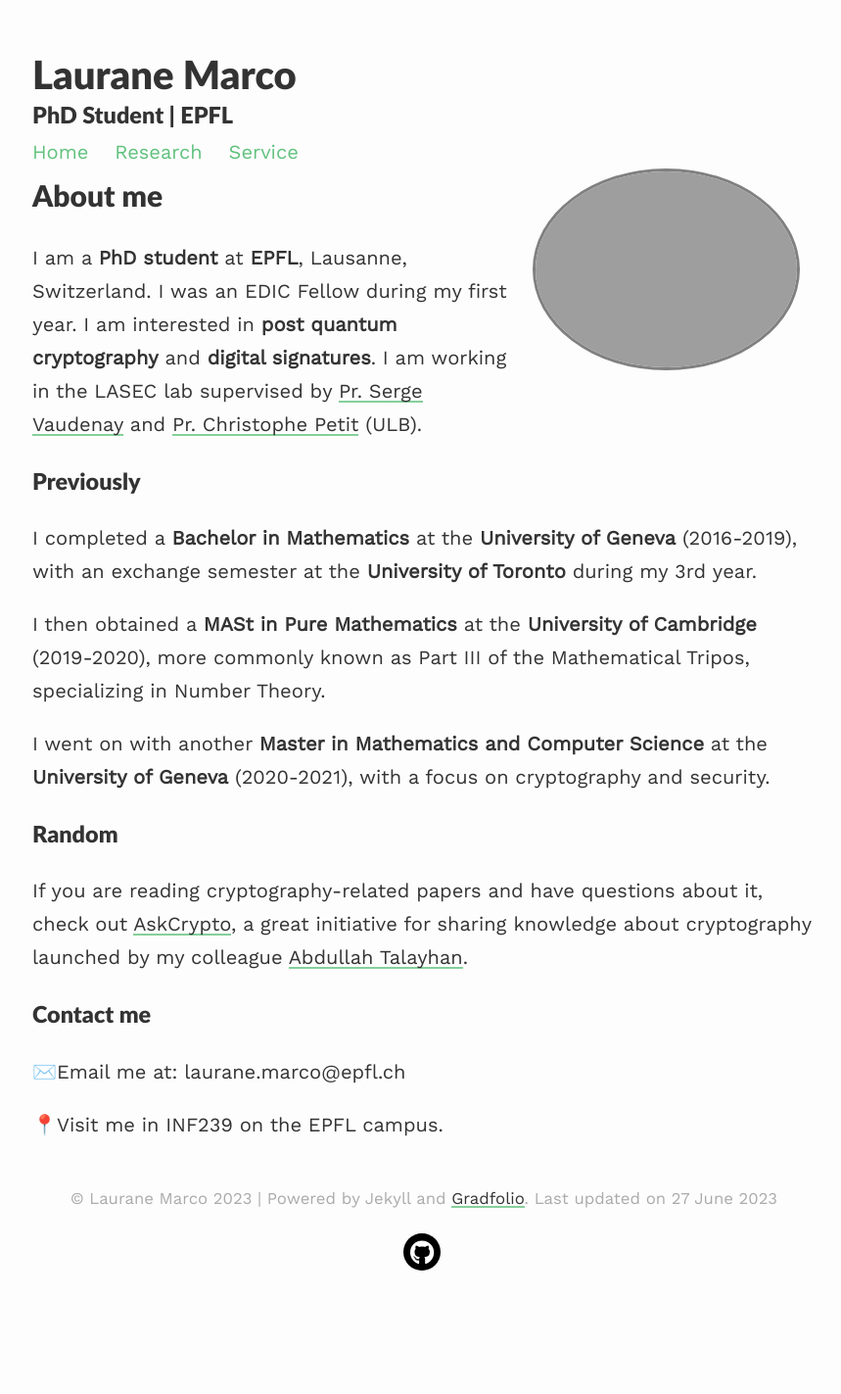
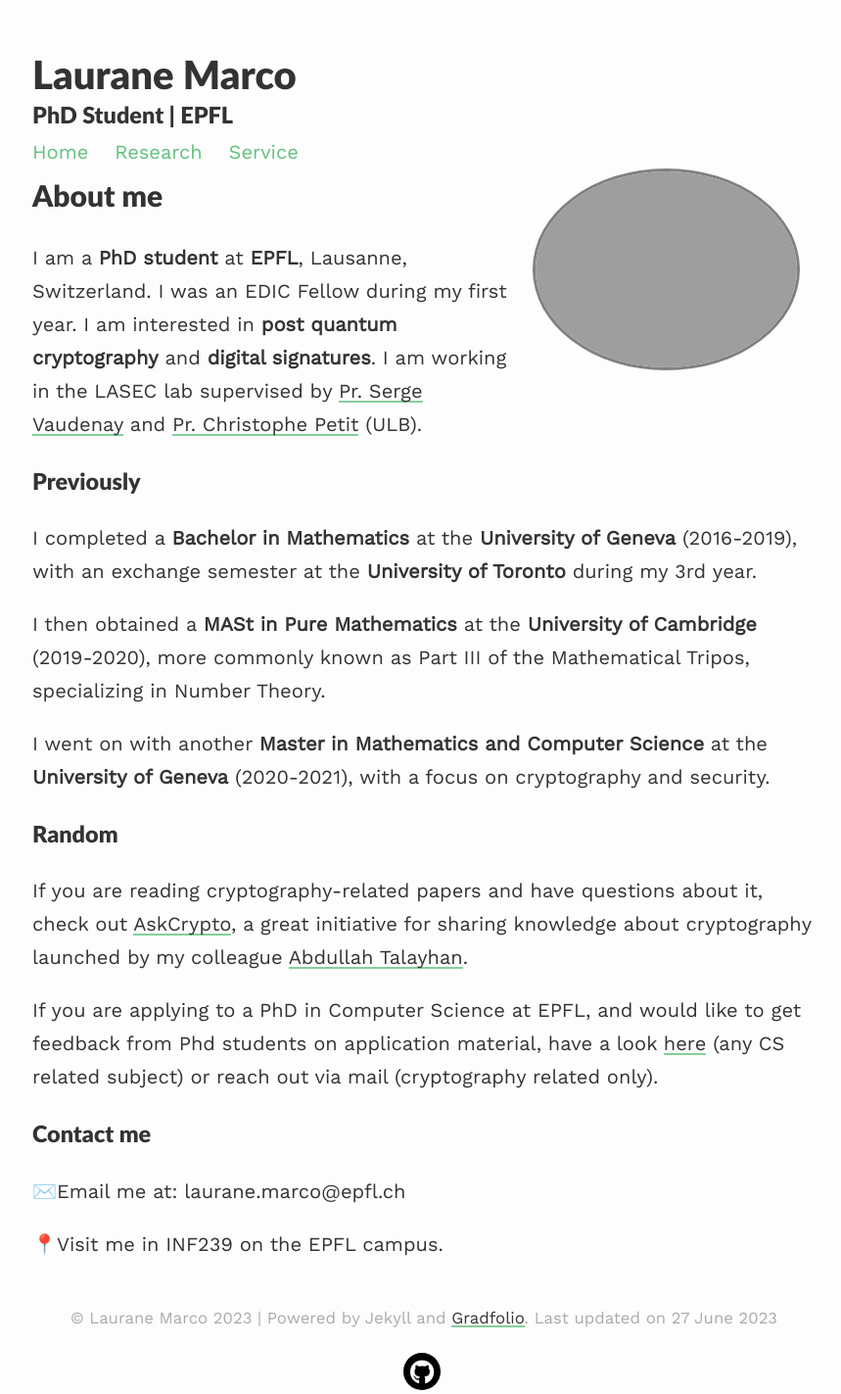
Before and after one commit to lauranemarco/lauranemarco.github.io, a Jekyll site: the page built from index.md, in a window 1280 px wide. Shown: the whole page at 98% size, without its empty margins (207-1066 px from the left). Built offline with Jekyll 4.4.1, drawn with Linux system fonts in a browser that asks for light colours; nearby versions of some CDN libraries; our own code applies the rules of GitHub Pages for plain Markdown files; before the commit the page ends 1301 px from its top, so only the background shows below that.

Commit message:
Update index.md

```diff
--- a/index.md
+++ b/index.md
@@ -24,7 +24,7 @@ I went on with another **Master in Mathematics and Computer Science** at the **U
 ### Random
 If you are reading cryptography-related papers and have questions about it, check out [AskCrypto](https://askcryp.to), a great initiative for sharing knowledge about cryptography launched by my colleague [Abdullah Talayhan](https://www.abdullahtalayhan.com).
 
-
+If you are applying to a PhD in Computer Science at EPFL, and would like to get feedback from Phd students on application material, have a look [here](https://epic-guide.github.io/ramp) (any CS related subject) or reach out via mail (cryptography related only).
 
 ### Contact me
 ✉️Email me at: laurane.marco@epfl.ch
```
